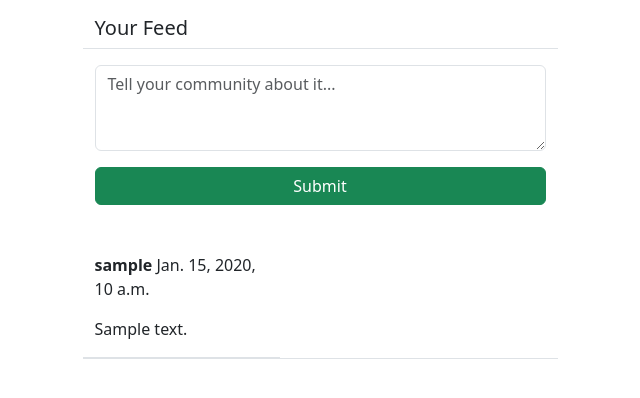
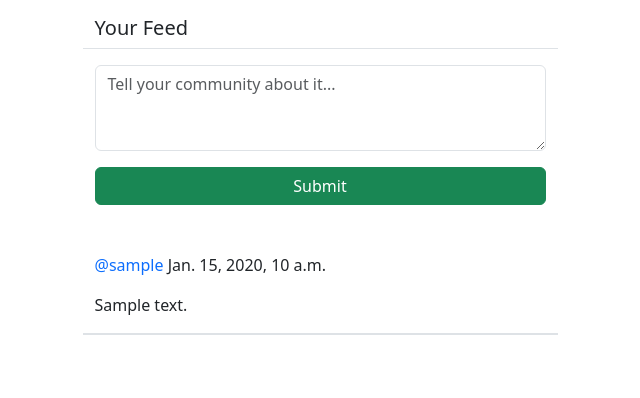
Before and after one commit to aaron-wearne/diss-2024, a Django app: page /social/ in a window 1280 px wide. Shown: the part 56-454 px from the top of the page, without its empty margins (320-960 px from the left). Run offline with Django 4.2, Linux system fonts and the light colour scheme; a user stored in the database is signed in; tables that the repository leaves empty hold one stand-in row (values such as "Sample post"); some libraries are stand-ins or nearby versions.

Commit message:
Can click on profile from posts

```diff
--- a/Project/social/models.py
+++ b/Project/social/models.py
@@ -23,7 +23,7 @@ class UserProfile(models.Model):
     profile_picture = models.ImageField(upload_to='uploads/profile_pictures', default='uploads/profile_pictures/default_picture.jpg', blank=True )
     bio = models.TextField(max_length=300, blank=True, null=True)
     location = models.CharField(max_length=100, blank=True, null=True)
-
+    followers = models.ManyToManyField(User, blank=True, related_name='followers')
 
 #Functions to create the user profile. Will create them as blank automomatically. Maybe can edit the sign up form to add name/birthday etc
 @receiver(post_save, sender=User)
--- a/Project/social/templates/social/post_list.html
+++ b/Project/social/templates/social/post_list.html
@@ -23,11 +23,14 @@
 
     {% for post in post_list %}
     <div class="row justify-content-left mt-3">
-        <div class="col-md-5 col-sm-12 border-bottom position-relative">
-            <p><strong>{{post.author }}</strong> {{ post.created_on }}</p>
-            <p> {{ post.body }}</p>
-            <a href=" {% url 'post-detail' post.pk %}" class="stretched-link"></a>
-
+        <div class="col-md-12 col-sm-12 border-bottom position-relative">
+            <p>
+                <a style="text-decoration: none" class="text-primary" href="{% url 'profile' post.author.profile.pk %}">
+                @{{ post.author }}</a> {{ post.created_on }}
+            </p>
+            <div class="position-relative">
+                <p>{{ post.body }}</p>
+                <a href="{% url 'post-detail' post.pk %}" class="stretched-link"></a>
         </div>
     </div>
     {% endfor %}
```
Also changed, not shown: Project/social/templates/social/profile.html (+10 -3 lines), Project/media/uploads/profile_pictures/giphy.webp (added), Project/media/uploads/profile_pictures/trump_rTwHtMg.jpg (added), Project/social/migrations/0004_userprofile_followers.py (added).
